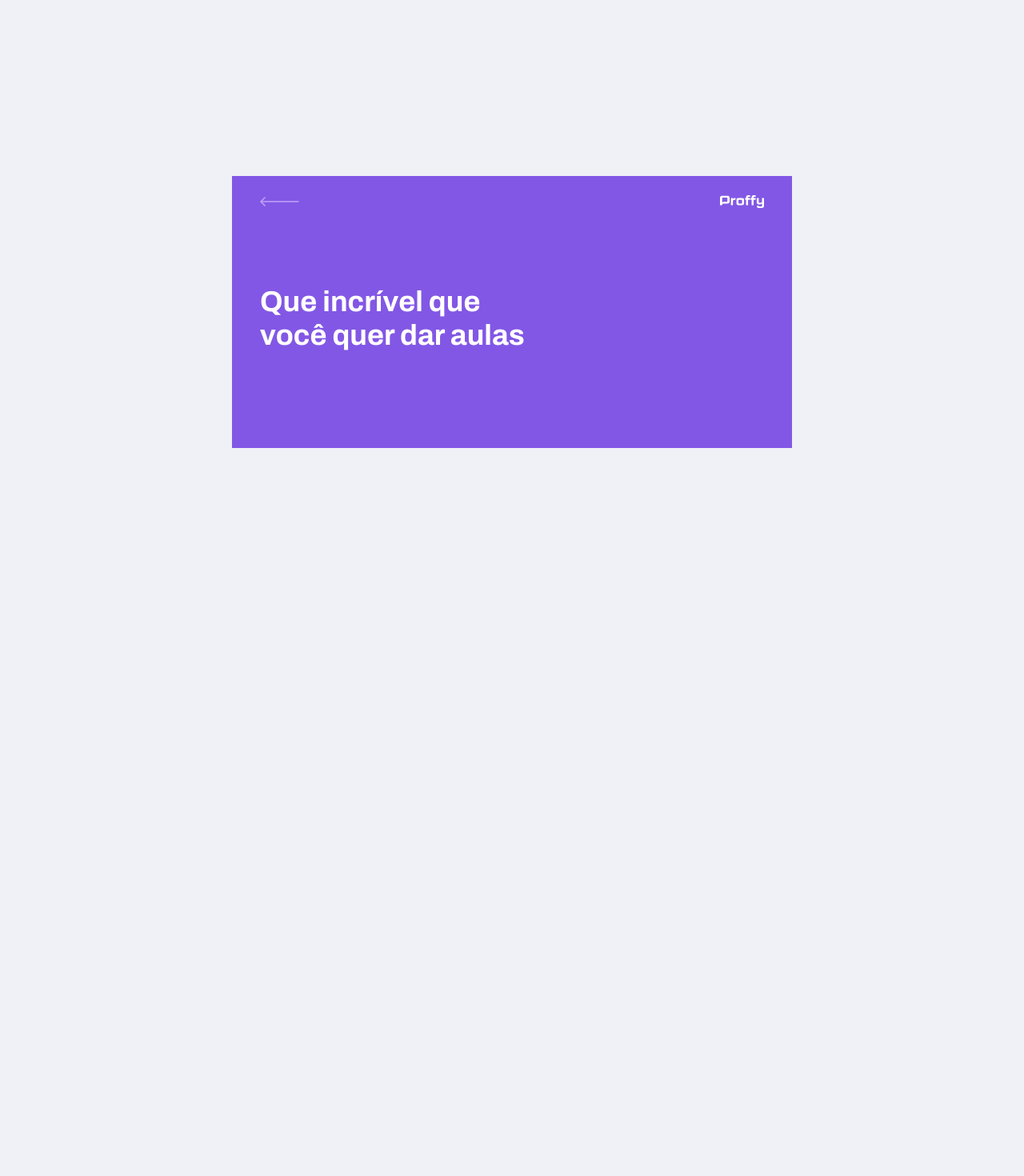
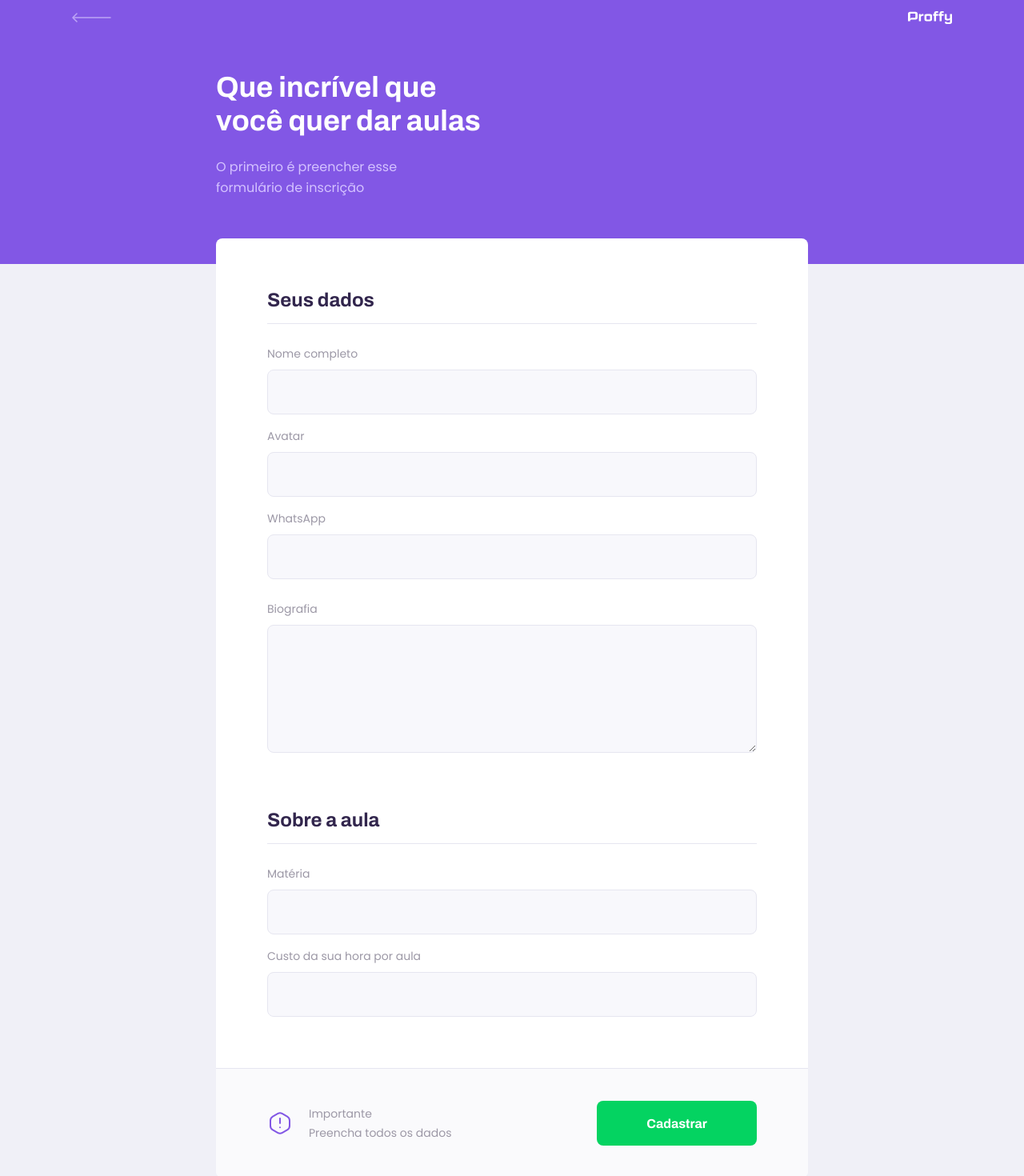
Before and after one commit to Cauaspinheiro/next-level-week-2, a React (Create React App) app in the folder web/: page /give-classes in a window 1280 px wide. Shown: the part 10-1480 px from the top of the page at 80% size. Before the commit the page ends 800 px from the top, so only its background shows below. Built offline with nearby package versions, Linux system fonts and the light colour scheme; the HTML template or start-up script is replaced by a standard one.

Commit message:
feat(web): uses new components created

```diff
--- a/web/src/pages/TeacherForm/index.tsx
+++ b/web/src/pages/TeacherForm/index.tsx
@@ -1,10 +1,52 @@
 import React from 'react'
+
 import { PageHeader } from '../../components/PageHeader'
+import { Input } from '../../components/Input'
+
+import warningIcon from '../../assets/images/icons/warning.svg'
+
+import './styles.css'
+import { Textarea } from '../../components/Textarea'
 
 export function TeacherForm() {
   return (
     <div id="page-teacher-form" className="container">
-      <PageHeader title="Que incrível que você quer dar aulas"/>
+      <PageHeader
+        title="Que incrível que você quer dar aulas"
+        description="O primeiro é preencher esse formulário de inscrição"
+      />
+
+      <main>
+        <fieldset>
+          <legend>Seus dados</legend>
+
+          <Input name="name" label="Nome completo" />
+
+          <Input name="avatar" label="Avatar" />
+
+          <Input type="tel" name="whatsapp" label="WhatsApp" />
+
+          <Textarea name="bio" label="Biografia" />
+        </fieldset>
+
+        <fieldset>
+          <legend>Sobre a aula</legend>
+
+          <Input name="subject" label="Matéria" />
+
+          <Input name="cost" label="Custo da sua hora por aula" />
+        </fieldset>
+
+        <footer>
+          <p>
+            <img src={warningIcon} alt="Aviso importante" />
+            Importante <br />
+            Preencha todos os dados
+          </p>
+
+          <button type="button">Cadastrar</button>
+        </footer>
+      </main>
     </div>
   )
 }
--- /dev/null
+++ b/web/src/pages/TeacherForm/styles.css
@@ -0,0 +1,116 @@
+#page-teacher-form {
+  width: 100vw;
+  height: 100vh;
+}
+
+#page-teacher-form .page-header .header-content {
+  margin-bottom: 6.4rem;
+}
+
+#page-teacher-form main {
+  background: var(--color-box-base);
+  width: 100%;
+  max-width: 74rem;
+  border-radius: 0.8rem;
+  margin: -3.2rem auto 3.2rem;
+  padding-top: 6.4rem;
+  overflow: hidden;
+}
+
+#page-teacher-form main fieldset {
+  border: 0;
+  padding: 0 2.4rem;
+}
+
+#page-teacher-form main fieldset + fieldset {
+  margin-top: 6.4rem;
+}
+
+#page-teacher-form main fieldset legend {
+  font: 700 2.4rem Archivo;
+  color: var(--color-text-title);
+  margin-bottom: 2.4rem;
+  display: flex;
+  align-items: center;
+  justify-content: space-between;
+  width: 100%;
+  padding-bottom: 1.6rem;
+  border-bottom: 1px solid var(--color-line-in-white);
+}
+
+#page-teacher-form main fieldset .input-block + .textarea-block {
+  margin-top: 2.4rem;
+}
+
+#page-teacher-form main label {
+  color: var(--color-text-complement);
+}
+
+#page-teacher-form main footer {
+  padding: 4rem 2.4rem;
+  background: var(--color-box-footer);
+  border-top: 1px solid var(--color-line-in-white);
+  margin-top: 6.4rem;
+}
+
+#page-teacher-form main footer p {
+  display: flex;
+  align-items: center;
+  justify-content: center;
+  font-size: 1.4rem;
+  line-height: 2.4rem;
+  color: var(--color-text-complement);
+}
+#page-teacher-form main footer img {
+  margin-right: 2rem;
+}
+
+#page-teacher-form main footer button {
+  width: 100%;
+  height: 5.6rem;
+  background: var(--color-secondary);
+  color: var(--color-button-text);
+  border: 0;
+  border-radius: 0.8rem;
+  cursor: pointer;
+  font: 700 1.6rem Archivo;
+  align-items: center;
+  justify-content: center;
+  text-decoration: none;
+  transition: background-color 0.2s;
+  margin-top: 3.2rem;
+}
+
+#page-teacher-form main footer button:hover {
+  background: var(--color-secondary-dark);
+}
+
+@media (min-width: 700px) {
+  #page-teacher-form {
+    max-width: 100vw;
+  }
+
+  #page-teacher-form .page-header .header-content {
+    margin-bottom: 0;
+  }
+
+  #page-teacher-form main fieldset {
+    padding: 0 6.4rem;
+  }
+
+  #page-teacher-form main footer {
+    padding: 4rem 6.4rem;
+    display: flex;
+    align-items: center;
+    justify-content: space-between;
+  }
+
+  #page-teacher-form main footer p {
+    justify-content: space-between;
+  }
+
+  #page-teacher-form main footer button {
+    width: 20rem;
+    margin-top: 0;
+  }
+}
--- a/web/src/pages/TeacherList/index.tsx
+++ b/web/src/pages/TeacherList/index.tsx
@@ -5,26 +5,18 @@
 
 import './styles.css';
 import { TeacherItem } from '../../components/TeacherItem';
+import { Input } from '../../components/Input';
 
 export function TeacherList() {
   return (
     <div id="page-teacher-list" className="container">
       <PageHeader title="Estes são os proffys disponíveis.">
         <form id="search-teachers">
-          <div className="input-block">
-            <label htmlFor="subject">Matéria</label>
-            <input type="text" id="subject" />
-          </div>
+          <Input name="subject" label="Matéria" />
 
-          <div className="input-block">
-            <label htmlFor="week_day">Dia da semana</label>
-            <input type="text" id="week_day" />
-          </div>
+          <Input name="week_day" label="Dia da semana" />
 
-          <div className="input-block">
-            <label htmlFor="time">Hora</label>
-            <input type="text" id="time" />
-          </div>
+          <Input type="time" name="time" label="Hora" />
         </form>
       </PageHeader>
 
--- a/web/src/pages/TeacherList/styles.css
+++ b/web/src/pages/TeacherList/styles.css
@@ -9,37 +9,6 @@
 
 #search-teachers label {
   color: var(--color-text-in-primary);
-}
-
-#search-teachers .input-block {
-  position: relative;
-}
-
-#search-teachers .input-block label {
-  font-size: 1.4rem;
-}
-
-#search-teachers .input-block input {
-  width: 100%;
-  height: 5.6rem;
-  margin-top: 0.8rem;
-  border-radius: 0.8rem;
-  background: var(--color-input-background);
-  border: 1px solid var(--color-line-in-white);
-  outline: 0;
-  padding: 0 1.6rem;
-  font: 1.6rem Archivo;
-}
-
-#search-teachers .input-block:focus-within::after {
-  width: calc(100% - 3.2rem);
-  height: 2px;
-  content: '';
-  background: var(--color-primary-light);
-  position: absolute;
-  left: 1.6rem;
-  right: 1.6rem;
-  bottom: 0;
 }
 
 #page-teacher-list main {
```
